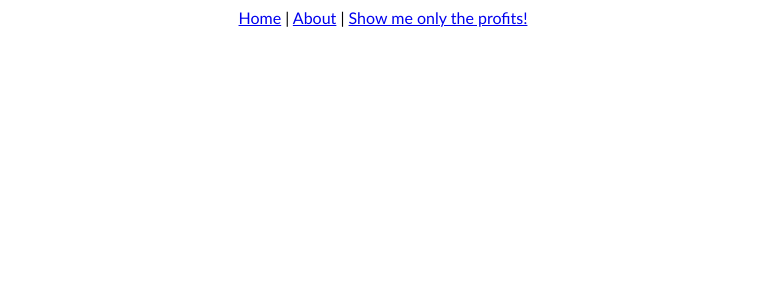
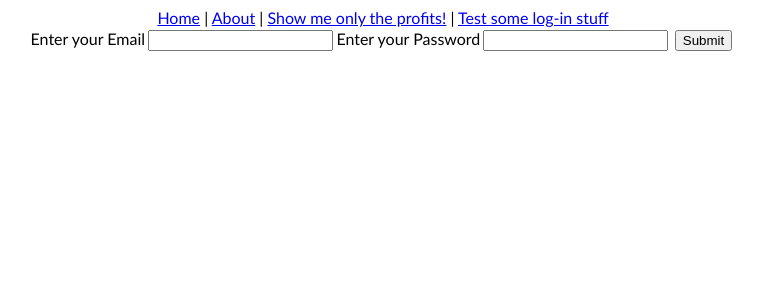
Before and after one commit to ZHD1987E/CPP, a Vue app in the folder vue-project/: page /testlogin in a window 1280 px wide. Shown: the top 300 px of the page, without its empty margins (257-1020 px from the left). Built offline with nearby package versions, Linux system fonts and the light colour scheme; what ccxt would draw is missing.

Commit message:
Basic Signup Mechanism enabled.

```diff
--- a/vue-project/src/App.vue
+++ b/vue-project/src/App.vue
@@ -8,6 +8,8 @@
 <router-link to="/about">About</router-link>
 |
 <router-link to="/onlytheprofits">Show me only the profits!</router-link>
+|
+<router-link to="/testlogin">Test some log-in stuff</router-link>
 <router-view />
 </template>
 
--- /dev/null
+++ b/vue-project/src/components/SignUp.vue
@@ -0,0 +1,34 @@
+<script setup>
+import {ref} from "vue";
+import {auth} from "../firebase.js"
+import { createUserWithEmailAndPassword } from "firebase/auth"
+
+const email = ref('')
+const password = ref('')
+const signupmessage = ref('')
+
+async function signup() {
+    createUserWithEmailAndPassword(auth, email.value, password.value).then((usercredential) => {
+        signupmessage.value = "Congratulations!"
+        console.log(usercredential.user)
+        email.value = ""
+        password.value = ""
+    }).catch((error) => {
+        console.log(error.message)
+    })
+}
+
+</script>
+<template>
+<form @submit.prevent="signup">
+    <label id="email">Enter your Email</label>
+    <input v-model="email" id="email" required>
+    <label id="pwd">Enter your Password</label>
+    <input v-model="password" id="pwd" required>
+    <input type="submit">
+</form>
+<span> {{signupmessage}} </span>
+</template>
+
+<style scoped>
+</style>
--- a/vue-project/src/firebase.js
+++ b/vue-project/src/firebase.js
@@ -1,5 +1,6 @@
 import { initializeApp } from "firebase/app";
 import { getFirestore } from "firebase/firestore";
+import { getAuth } from "firebase/auth"
 
 const firebaseConfig = {
     apiKey: "AIzaSyCeVl5m13STqgirBXBEfaQvE_mXXYu6OFE",
@@ -12,5 +13,6 @@ const firebaseConfig = {
 
 const app = initializeApp(firebaseConfig);
 const db = getFirestore(app);
+const auth = getAuth(app);
 
-export { app, db };
+export { app, db, auth };
--- a/vue-project/src/router/index.js
+++ b/vue-project/src/router/index.js
@@ -2,6 +2,7 @@ import { createRouter, createWebHistory } from "vue-router";
 import Home from "@/views/Home.vue"
 import About from "@/views/About.vue"
 import OnlyProfits from "@/views/OnlyProfits.vue";
+import TestLogin from "@/views/TestLogin.vue";
 
 const routes = [
     {
@@ -15,6 +16,10 @@ const routes = [
     {
         path: "/onlytheprofits",
         component: OnlyProfits
+    },
+    {
+        path: "/testlogin",
+        component: TestLogin
     }
 ]
 
--- /dev/null
+++ b/vue-project/src/views/TestLogin.vue
@@ -0,0 +1,11 @@
+<script setup>
+import SignUp from "../components/SignUp.vue"
+</script>
+
+<template>
+<SignUp></SignUp>
+</template>
+
+<style scoped>
+
+</style>
```
